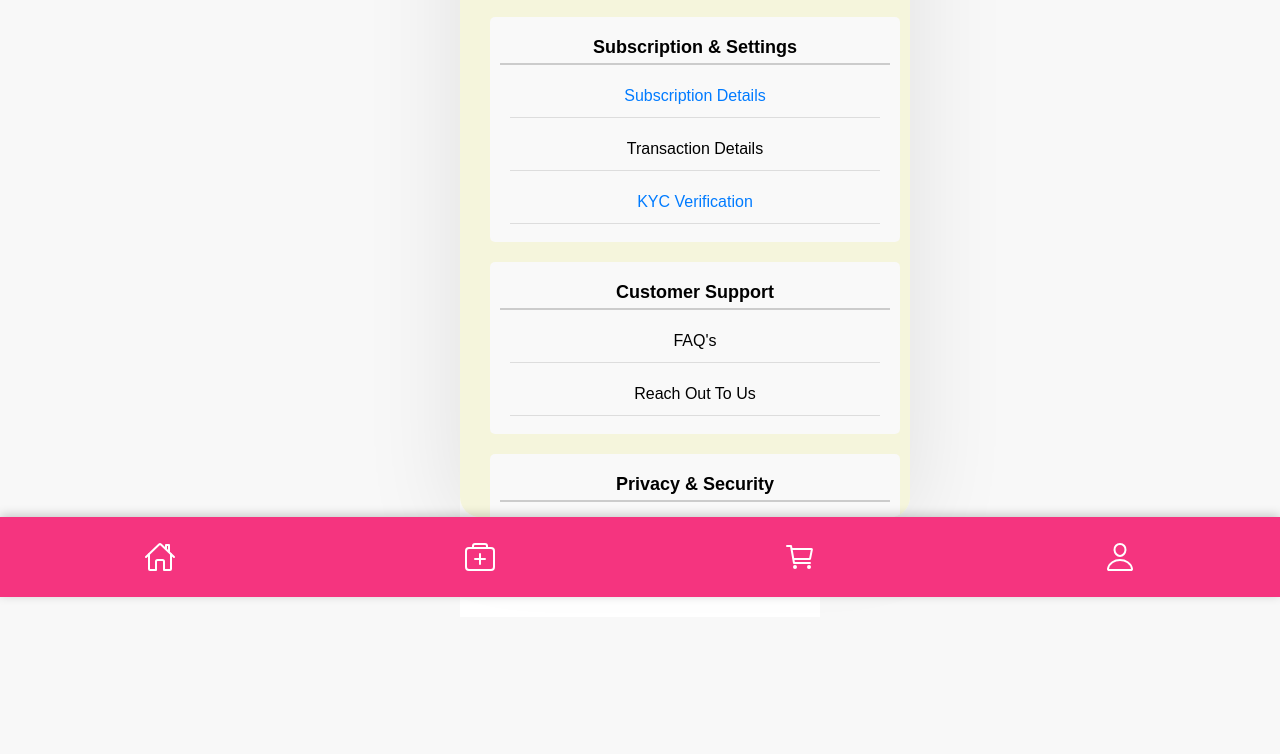
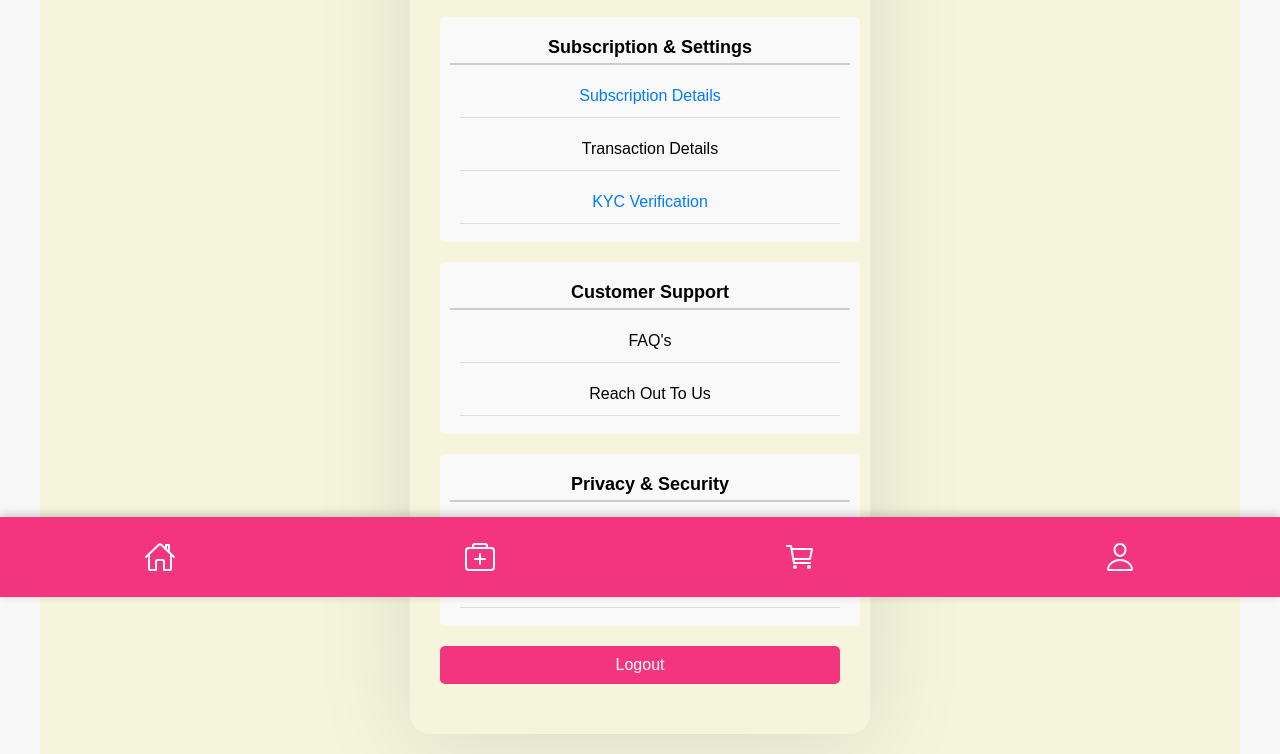
Before and after one commit to Snehallagad10/CraddleCare, a website: page last.html in a window 1280 px wide. Shown: the part 203-957 px from the top of the page. Before the commit the page ends 820 px from the top, so only its background shows below. Drawn offline with nearby package versions, Linux system fonts and the light colour scheme.

Commit message:
Update last.html

```diff
--- a/last.html
+++ b/last.html
@@ -41,22 +41,13 @@
     }
 
     /* Fixed Profile Container */
+
+
+
     .container {
-  width: 360px; /* Fixed width */
-  max-width: 100%; /* Prevents overflow on smaller screens */
-  text-align: center;
-  background: white;
-  padding-bottom: 80px; /* Space for navigation */
-  position: relative;
-}
-
-.profile-container {
-  width: 390px;
-  overflow-x: hidden;
-  position: relative;
-  max-height: calc(100vh - 150px); /* Prevents overlapping with navigation */
-  overflow-y: auto; /* Allows scrolling */
-  padding-bottom: 20px; /* Space below */
+    width: 100%;
+    max-width: 1200px; /* Adjust as needed */
+    margin: 0 auto;
 }
 
     /* Profile Header */
```
